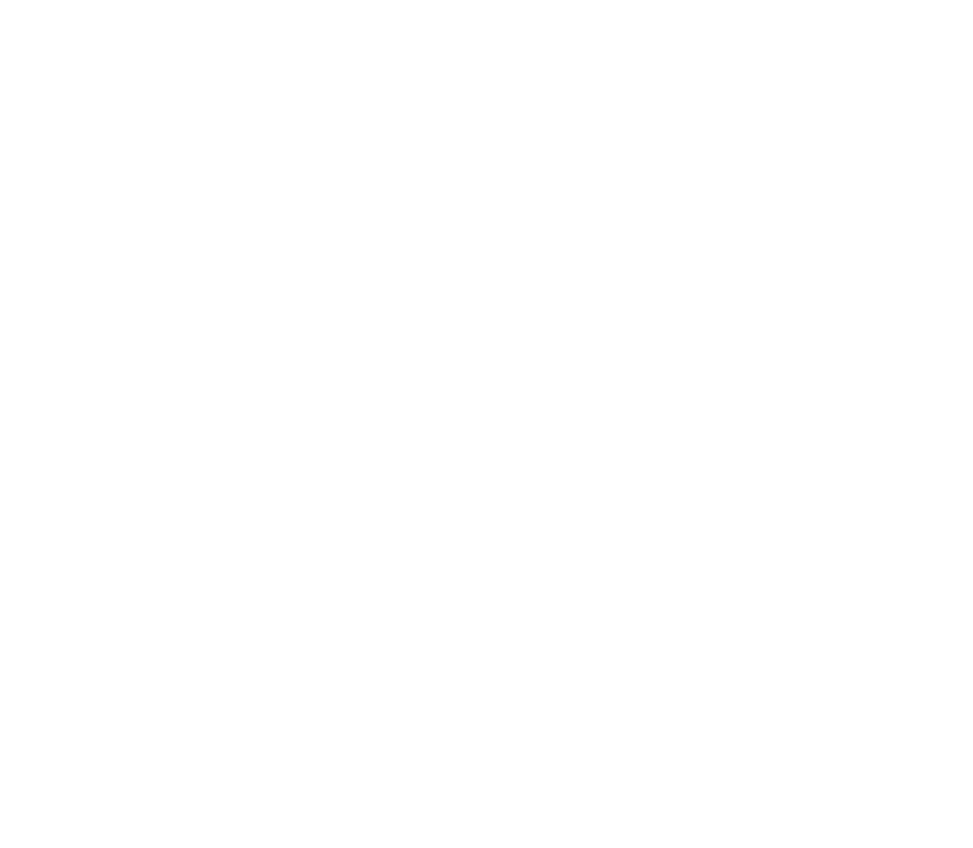
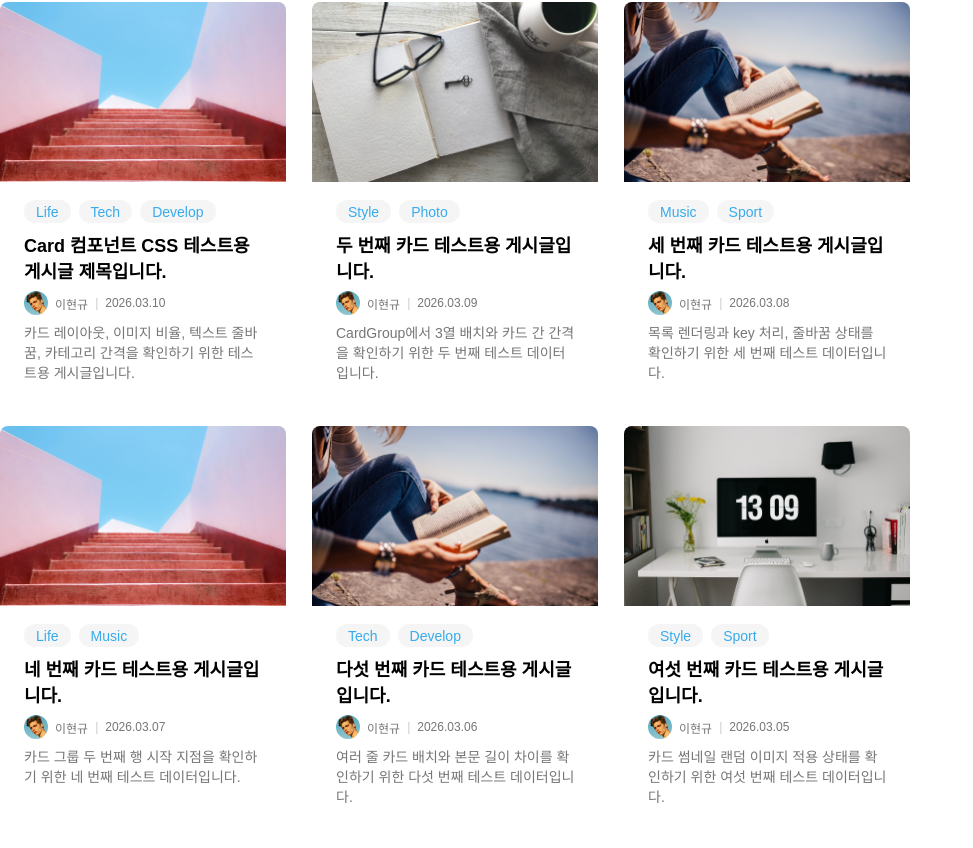
Before and after one commit to lhk0721/wenivBlog, a React (Vite) app in the folder app/: page / in a window 1280 px wide. Shown: the part 2263-3111 px from the top of the page, without its empty margins (0-973 px from the left). Before the commit the page ends 2270 px from the top, so only its background shows below. Built offline with nearby package versions, Linux system fonts and the light colour scheme; a web font is replaced by a local one.

Commit message:
CardGroup Grid 컨테이너 구현

```diff
--- a/app/src/App.jsx
+++ b/app/src/App.jsx
@@ -41,6 +41,12 @@ import About from './components/about/About.jsx'
 import Card from './components/card/Card.jsx'
 import { AuthProvider } from './contexts/AuthContext.jsx'
 import postImg1 from './assets/images/post-img1.png'
+import postImg2 from './assets/images/post-img2.png'
+import postImg3 from './assets/images/post-img3.png'
+import postImg4 from './assets/images/post-img4.png'
+import postImg5 from './assets/images/post-img5.png'
+import postImg6 from './assets/images/post-img6.png'
+import CardGroup from './components/card/CardGroup.jsx'
 
 
 const categories = [
@@ -53,11 +59,18 @@ const categories = [
     { id: 7, name: "Develop" }
 ]
 
+const postImages = [postImg1, postImg2, postImg3, postImg4, postImg5, postImg6]
+
+const getRandomPostImage = () => {
+    const randomIndex = Math.floor(Math.random() * postImages.length)
+    return postImages[randomIndex]
+}
+
 const mockArticle = {
     id: 1,
     dateString: '2026-03-10',
     title: 'Card 컴포넌트 CSS 테스트용 게시글 제목입니다.',
-    thumbnail: postImg1,
+    thumbnail: getRandomPostImage(),
     Categories: [
         { id: 1, name: 'Life' },
         { id: 3, name: 'Tech' },
@@ -65,6 +78,76 @@ const mockArticle = {
     ],
     description: '카드 레이아웃, 이미지 비율, 텍스트 줄바꿈, 카테고리 간격을 확인하기 위한 테스트용 게시글입니다.',
 }
+
+const articleList = [
+    mockArticle,
+    {
+        id: 2,
+        dateString: '2026-03-09',
+        title: '두 번째 카드 테스트용 게시글입니다.',
+        thumbnail: getRandomPostImage(),
+        Categories: [
+            { id: 2, name: 'Style' },
+            { id: 6, name: 'Photo' },
+        ],
+        description: 'CardGroup에서 3열 배치와 카드 간 간격을 확인하기 위한 두 번째 테스트 데이터입니다.',
+    },
+    {
+        id: 3,
+        dateString: '2026-03-08',
+        title: '세 번째 카드 테스트용 게시글입니다.',
+        thumbnail: getRandomPostImage(),
+        Categories: [
+            { id: 4, name: 'Music' },
+            { id: 5, name: 'Sport' },
+        ],
+        description: '목록 렌더링과 key 처리, 줄바꿈 상태를 확인하기 위한 세 번째 테스트 데이터입니다.',
+    },
+    {
+        id: 4,
+        dateString: '2026-03-07',
+        title: '네 번째 카드 테스트용 게시글입니다.',
+        thumbnail: getRandomPostImage(),
+        Categories: [
+            { id: 1, name: 'Life' },
+            { id: 4, name: 'Music' },
+        ],
+        description: '카드 그룹 두 번째 행 시작 지점을 확인하기 위한 네 번째 테스트 데이터입니다.',
+    },
+    {
+        id: 5,
+        dateString: '2026-03-06',
+        title: '다섯 번째 카드 테스트용 게시글입니다.',
+        thumbnail: getRandomPostImage(),
+        Categories: [
+            { id: 3, name: 'Tech' },
+            { id: 7, name: 'Develop' },
+        ],
+        description: '여러 줄 카드 배치와 본문 길이 차이를 확인하기 위한 다섯 번째 테스트 데이터입니다.',
+    },
+    {
+        id: 6,
+        dateString: '2026-03-05',
+        title: '여섯 번째 카드 테스트용 게시글입니다.',
+        thumbnail: getRandomPostImage(),
+        Categories: [
+            { id: 2, name: 'Style' },
+            { id: 5, name: 'Sport' },
+        ],
+        description: '카드 썸네일 랜덤 이미지 적용 상태를 확인하기 위한 여섯 번째 테스트 데이터입니다.',
+    },
+    {
+        id: 7,
+        dateString: '2026-03-04',
+        title: '일곱 번째 카드 테스트용 게시글입니다.',
+        thumbnail: getRandomPostImage(),
+        Categories: [
+            { id: 6, name: 'Photo' },
+            { id: 7, name: 'Develop' },
+        ],
+        description: '마지막 카드가 단독 열에 배치될 때 레이아웃이 자연스러운지 보기 위한 일곱 번째 테스트 데이터입니다.',
+    },
+]
 
 function App() {
     return (
@@ -77,8 +160,8 @@ function App() {
                     text = 'Save'
                     icon = {icon}
                     activeIcon={activeicon}
+                />
 
-                />
                 <Button
                     variant = 'primary'
                     size = 'top'
@@ -165,6 +248,10 @@ function App() {
 
                 <Card article={mockArticle} />
 
+                <CardGroup
+                    articleList={articleList}
+                />
+
             </BrowserRouter>
         </AuthProvider>
     )
--- /dev/null
+++ b/app/src/components/card/CardGroup.jsx
@@ -0,0 +1,20 @@
+import Card from './Card'
+import Styles from './CardGroup.module.css'
+
+export default function CardGroup({ articleList }) {
+    const isEmpty = !Array.isArray(articleList) || articleList.length === 0
+
+    return (
+        <section className={Styles.recentPosts}>
+            {!isEmpty &&
+                articleList.map((article) => {
+                    return (
+                        <Card
+                            key={article.id}
+                            article={article}
+                        />
+                    )
+                })}
+        </section>
+    )
+}
--- /dev/null
+++ b/app/src/components/card/CardGroup.module.css
@@ -0,0 +1,7 @@
+.recentPosts {
+    width: 91.2rem;
+    display: grid;
+    grid-template-columns: repeat(3, 28.8rem);
+    gap: 2.4rem;
+    align-content: start;
+}
```
